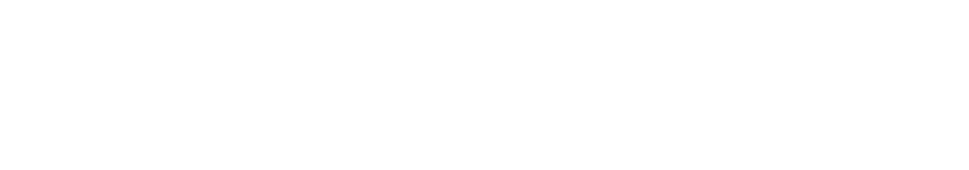
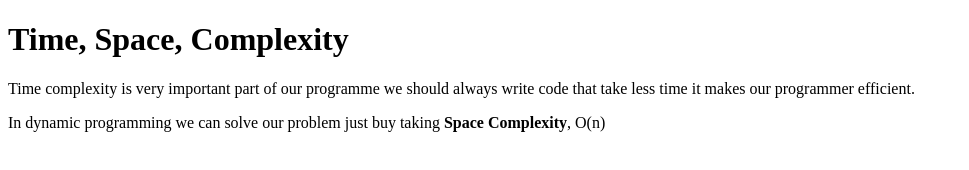
Before and after one commit to acciojob/time-and-space-complexity-Pawan8085, a website: page main.html in a window 1280 px wide. Shown: the whole page, without its empty margins (0-969 px from the left). Drawn offline with Linux system fonts and the light colour scheme.

Commit message:
created a submission

```diff
--- a/main.html
+++ b/main.html
@@ -8,6 +8,10 @@
 
 <body>
 	<!-- the entire body must be written by student -->
+	<h1>Time, Space, Complexity</h1>
+	<p>Time complexity is very important part of our programme we should always write code that take less time it makes our programmer efficient.  </p>
+	<p>In dynamic programming we can solve our problem just buy taking <b>Space Complexity</b>, O(n)</p>
+
     <script type="text/javascript" src="./script.js">
 </script>
 
```
